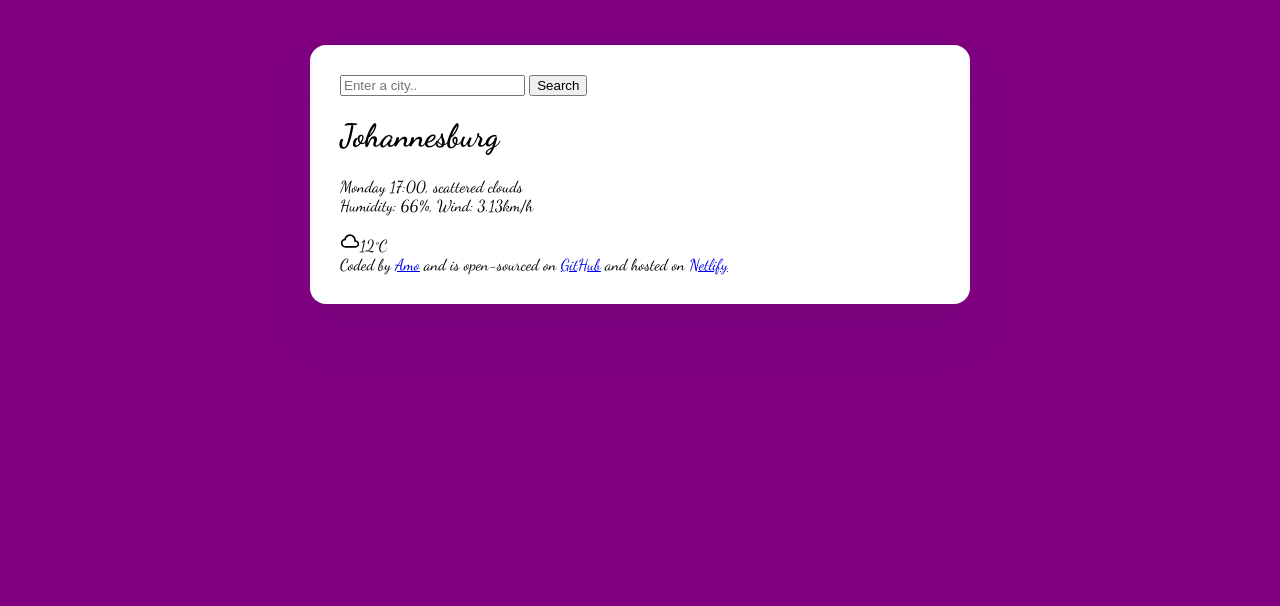
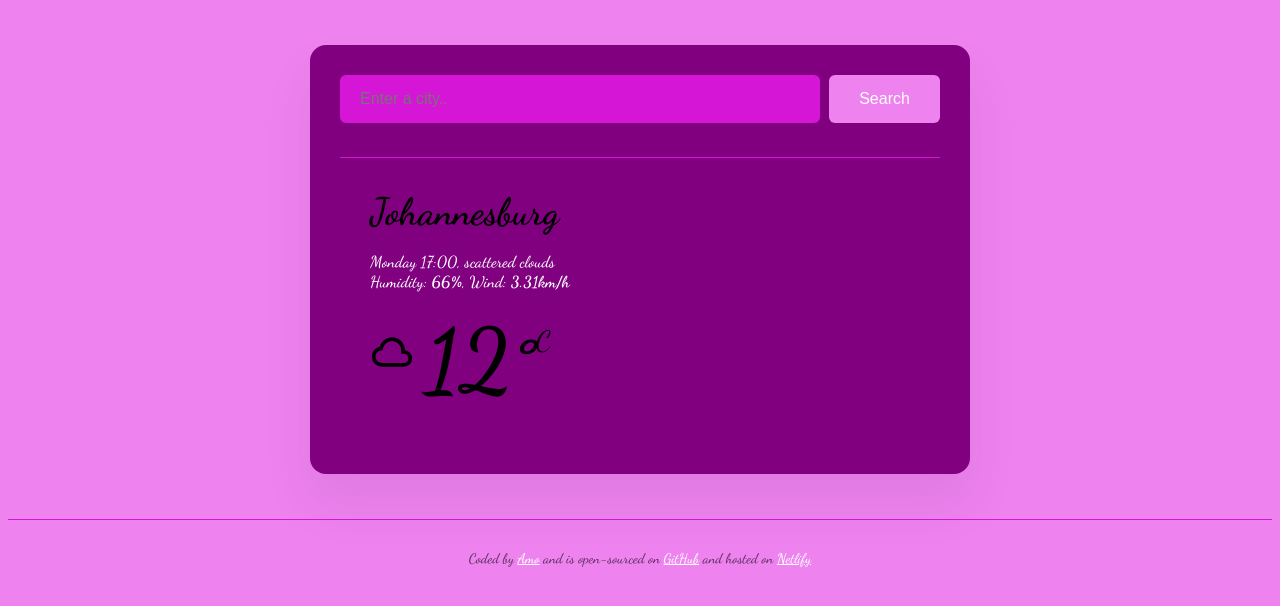
Before and after one commit to Amo99Mabs/MyforecastApp, a plain HTML site: page Index.html in a window 1280 px wide. Drawn offline with Linux system fonts and the light colour scheme.

Commit message:
Added basic CSS

```diff
--- a/Index.html
+++ b/Index.html
@@ -1,35 +1,73 @@
 <!DOCTYPE html>
 <html lang="en">
   <head>
-    <meta charset="UTF-8">
-    <meta name="viewport" content="width=device-width, initial-scale=1.0">
-    <link rel="preconnect" href="https://fonts.googleapis.com">
-<link rel="preconnect" href="https://fonts.gstatic.com" crossorigin>
-<link href="https://fonts.googleapis.com/css2?family=Dancing+Script:wght@400..700&display=swap" rel="stylesheet">
-    <link rel="stylesheet" href="src/index.css">
+    <meta charset="UTF-8" />
+    <meta name="viewport" content="width=device-width, initial-scale=1.0" />
+    <link rel="preconnect" href="https://fonts.googleapis.com" />
+    <link rel="preconnect" href="https://fonts.gstatic.com" crossorigin />
+    <link
+      href="https://fonts.googleapis.com/css2?family=Dancing+Script:wght@400..700&display=swap"
+      rel="stylesheet"
+    />
+    <link rel="stylesheet" href="src/index.css" />
 
     <title>My forecast App</title>
   </head>
   <body>
     <div class="weather-app">
       <header>
-        <form>
-            <input type="search" placeholder="Enter a city.." required/>
-            <input type="submit" value="Search"/>
+        <form class="search-form">
+          <input
+            type="search"
+            placeholder="Enter a city.."
+            required
+            class="search-form-input"
+          />
+          <input type="submit" value="Search" class="search-form-button" />
         </form>
       </header>
       <main>
+        <div class="weather-app-data"></div>
         <div>
-    <h1>Johannesburg</h1>
-<p>Monday 17:00, scattered clouds
-    <br>
-    Humidity: 66%, Wind: 3.13km/h
+          <h1 class="weather-app-city">Johannesburg</h1>
+          <p class="weather-app-details">
+            Monday 17:00, scattered clouds
+            <br />
+            Humidity: <strong>66%</strong>, Wind: <strong>3.31km/h</strong>
           </p>
         </div>
-<div><svg xmlns="http://www.w3.org/2000/svg" height="20px" viewBox="0 -960 960 960" width="20px" fill="#000000"><path d="M260-160q-91 0-155.5-63T40-377q0-78 47-139t123-78q25-92 100-149t170-57q117 0 198.5 81.5T760-520q69 8 114.5 59.5T920-340q0 75-52.5 127.5T740-160H260Zm0-80h480q42 0 71-29t29-71q0-42-29-71t-71-29h-60v-80q0-83-58.5-141.5T480-720q-83 0-141.5 58.5T280-520h-20q-58 0-99 41t-41 99q0 58 41 99t99 41Zm220-240Z"/></svg>12&degC</div>
-
+        <div class="weather-app-temperature-container">
+          <div class="weather-app-icon">
+            <svg
+              xmlns="http://www.w3.org/2000/svg"
+              height="44px"
+              viewBox="0 -960 960 960"
+              width="44px"
+              fill="#000000"
+            >
+              <path
+                d="M260-160q-91 0-155.5-63T40-377q0-78 47-139t123-78q25-92 100-149t170-57q117 0 198.5 81.5T760-520q69 8 114.5 59.5T920-340q0 75-52.5 127.5T740-160H260Zm0-80h480q42 0 71-29t29-71q0-42-29-71t-71-29h-60v-80q0-83-58.5-141.5T480-720q-83 0-141.5 58.5T280-520h-20q-58 0-99 41t-41 99q0 58 41 99t99 41Zm220-240Z"
+              />
+            </svg>
+          </div>
+          <div class="weather-app-temperature">
+            12&deg</div>
+            <div class="weather-app-unit">C</div>
+          </div>
+        </div>
       </main>
-    <footer>Coded by <a href="https://github.com/Amo99Mabs" target="_blank">Amo</a> and is open-sourced on <a href="https://github.com/Amo99Mabs/MyforecastApp" target="_blank">GitHub</a> and hosted on <a href="https://myforecastpage.netlify.app/" target="_blank">Netlify</a></footer>
+      <footer>
+        Coded by
+        <a href="https://github.com/Amo99Mabs" target="_blank">Amo</a> and is
+        open-sourced on
+        <a href="https://github.com/Amo99Mabs/MyforecastApp" target="_blank"
+          >GitHub</a
+        >
+        and hosted on
+        <a href="https://myforecastpage.netlify.app/" target="_blank"
+          >Netlify</a
+        >
+      </footer>
     </div>
   </body>
 </html>
--- a/src/index.css
+++ b/src/index.css
@@ -1,12 +1,100 @@
 body{
-    background-color: purple;
+    background-color: violet;
      font-family: "Dancing Script", cursive;
 }
+a {
+    color: white;
+}
+
 .weather-app{
-    background: white;
+    background:purple;
     max-width: 600px;
     margin: 45px auto;
     box-shadow: 0 30px 50px rgba(65, 50, 100, 0.08);
     border-radius: 16px;
     padding: 30px;
 }
+/*header*/
+header{
+    border-bottom: 1px solid rgb(214, 22, 214) ;
+    padding: 0 0 34px 0;
+}
+.search-form-input{
+    background-color:rgb(214, 22, 214) ;
+    border: none;
+    border-radius: 6px;
+    width:80% ;
+    font-size: 16px;
+    padding:15px 20px;
+}
+.search-form-button{
+    background:violet ;
+    padding: 15px 30px;
+    border: none;
+    font-size:16px ;
+    margin-left: 5px;
+    border-radius: 6px;
+    color: white;
+
+}
+/*main*/
+main{
+    padding:30px;
+
+}
+
+/*weather-app-data*/
+.weather-app-data{
+    display:flex;
+    justify-content: space-between;
+
+}
+/*weather-app-city*/
+.weather-app-city{
+    margin: 0;
+    font-size: 38px;
+    line-height: 48px;
+}
+/*weather-app-details*/
+.weather-app-details{
+font-size: 16px;
+line-height: 20px;
+color:white;
+font-weight: 500;
+
+}
+/*weather-app-details-strong*/
+.weather-app-details strong{
+    color:white;
+
+}
+/*weather-app-icon*/
+.weather-app-icon{
+    margin-top: 22px;
+}
+/*weather-app-temperature-container*/
+.weather-app-temperature-container{
+    display: flex;
+}
+/*weather-app-temperature*/
+.weather-app-temperature{
+    font-size: 88px;
+    font-weight: bold;
+    margin-left: 10px;
+
+}
+/*weather-app-unit*/
+.weather-app-unit{
+margin-top: 16px;
+font-size: 28px;
+}
+/*footer*/
+footer{
+   border-top: 1px solid rgb(214, 22, 214) ;
+    padding: 30px 0 0 0;
+    text-align: center;
+    font-size: 14px;
+    color: rgba(0, 0, 0, 0.6);
+    font-weight: 500;
+
+}
```
Lines whose indentation alone changed are shown as unchanged.
